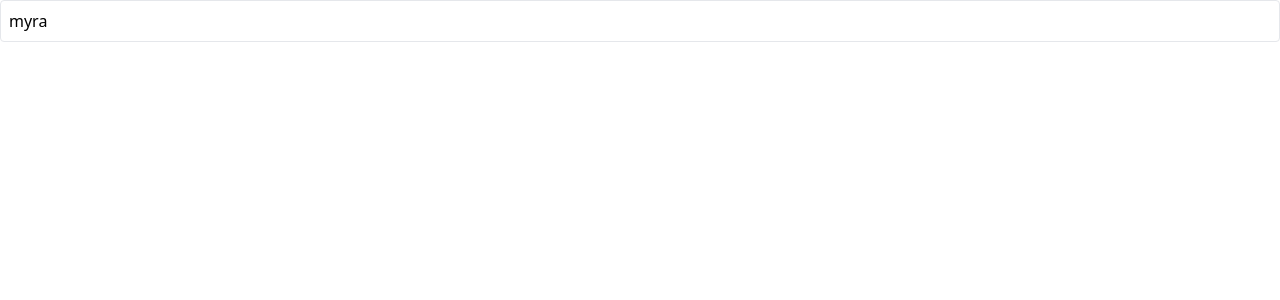
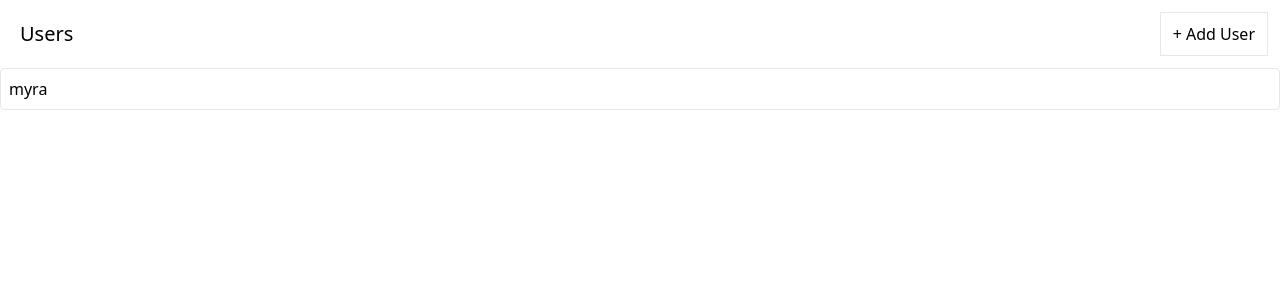
Before and after one commit to numberwang55/media-vite, a React (Vite) app: page / in a window 1280 px wide. Shown: the top 300 px of the page. Built offline with nearby package versions, Linux system fonts and the light colour scheme; data requests are answered from the project's data file.

Commit message:
Update: UsersList - add user button

```diff
--- a/src/components/UsersList.jsx
+++ b/src/components/UsersList.jsx
@@ -1,33 +1,48 @@
 import { useEffect } from "react";
 import { useDispatch, useSelector } from "react-redux";
-import { fetchUsers } from "../store";
+import { fetchUsers, addUser } from "../store";
+import Button from "./Button";
 import Skeleton from "./Skeleton";
 
 export default function UsersList() {
-  const dispatch = useDispatch()
-  const {data, isLoading, error} = useSelector(state => {
-    return state.users
-  })
+  const dispatch = useDispatch();
+  const { data, isLoading, error } = useSelector((state) => {
+    return state.users;
+  });
 
   useEffect(() => {
-    dispatch(fetchUsers())
-  }, [])
+    dispatch(fetchUsers());
+  }, []);
+
+  const handleUserAdd = () => {
+    dispatch(addUser())
+  }
 
   if (isLoading) {
-    return <Skeleton times={6} className="h-10 w-full"/>
+    return <Skeleton times={6} className="h-10 w-full" />;
   }
 
   if (error) {
-    return <div>Error fetching data...</div>
+    return <div>Error fetching data...</div>;
   }
 
-  const renderedUsers = data.map(user => {
-    return <div key={user.id} className="mb-2 border rounded">
-      <div className="flex p-2 justify-between items-center cursor-pointer">
-        {user.name}
+  const renderedUsers = data.map((user) => {
+    return (
+      <div key={user.id} className="mb-2 border rounded">
+        <div className="flex p-2 justify-between items-center cursor-pointer">
+          {user.name}
+        </div>
       </div>
+    );
+  });
+
+  return (
+    <div>
+      <div className="flex flex-row justify-between m-3">
+        <h1 className="m-2 text-xl">Users</h1>
+        <Button onClick={handleUserAdd}>+ Add User</Button>
+      </div>
+      {renderedUsers}
     </div>
-  })
-
-  return <div>{renderedUsers}</div>;
+  );
 }
--- a/src/store/index.js
+++ b/src/store/index.js
@@ -8,3 +8,4 @@
 })
 
 export * from "./thunks/fetchUsers"
+export * from "./thunks/addUser"
```
